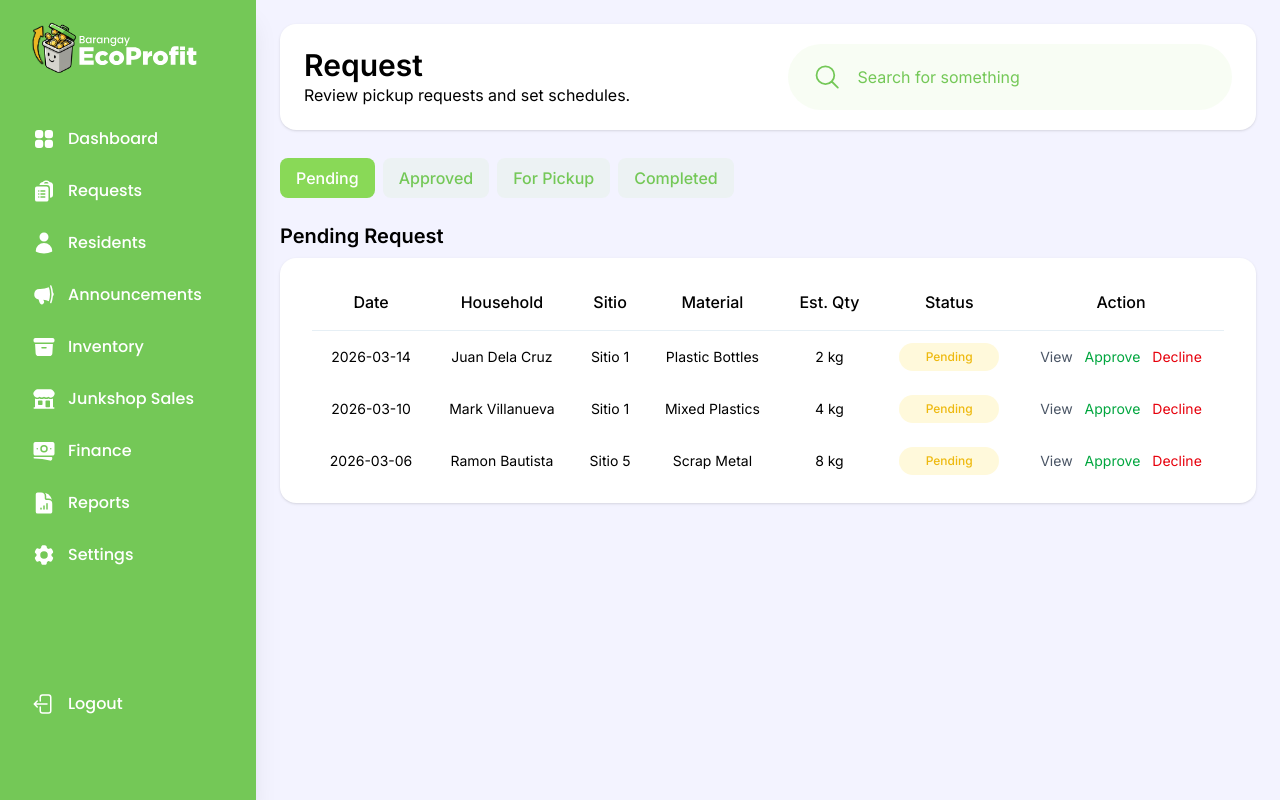
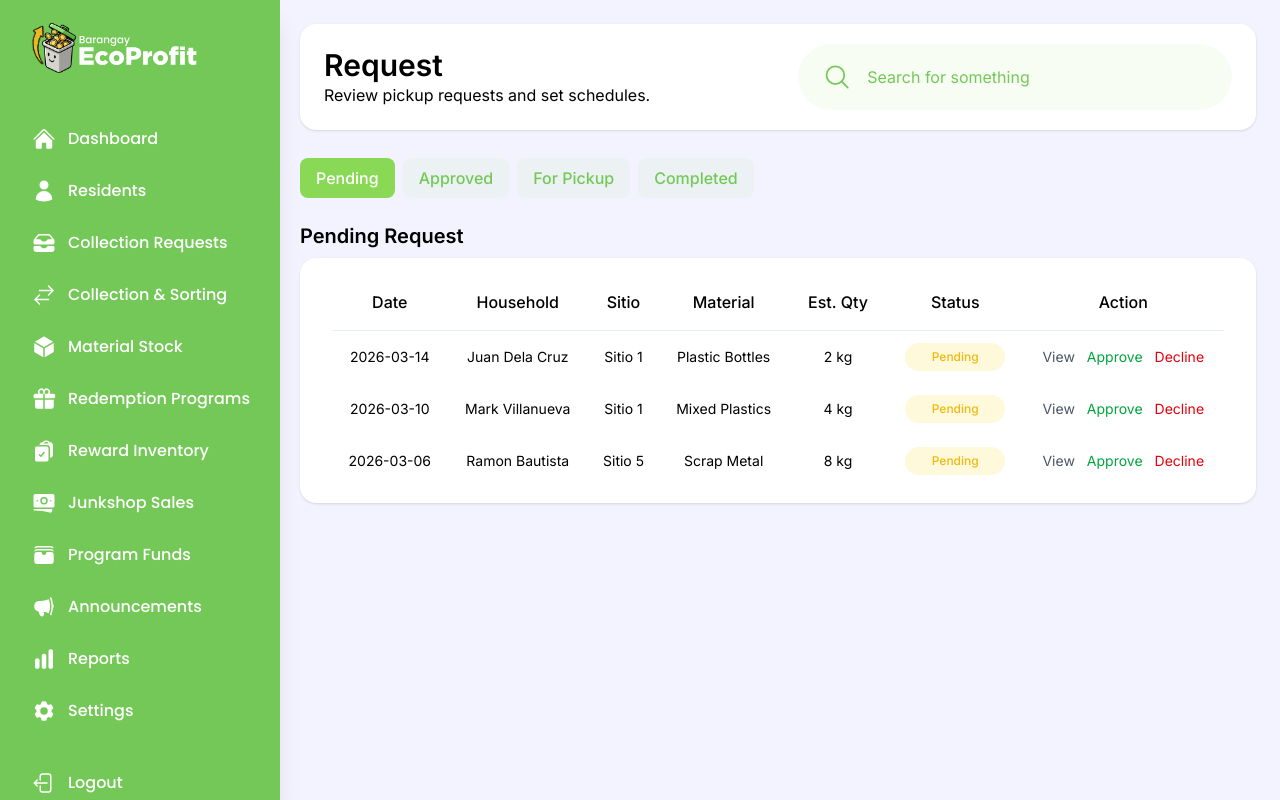
Before and after one commit to kentvillalun/ecoprofit, a Next.js app in the folder frontend/: page /collection-requests in a window 1280 px wide. Built offline with nearby package versions, Linux system fonts and the light colour scheme.

Commit message:
Fix the sidebar

```diff
--- a/frontend/src/app/(barangay)/collection-requests/page.jsx
+++ b/frontend/src/app/(barangay)/collection-requests/page.jsx
@@ -35,7 +35,7 @@ export default function CollectionRequests() {
   return (
     <Page>
       <BarangayTopBar title="Collection Requests" />
-      <PageContent className="bg-[#F3F3FF]! md:pl-70 md:p-6 md:gap-7">
+      <PageContent className="bg-[#F3F3FF]! md:pl-75 md:p-6 md:gap-7">
         <BarangayHeaderCard
           title={"Request"}
           subtitle={"Review pickup requests and set schedules."}
--- a/frontend/src/components/navigation/Sidebar.jsx
+++ b/frontend/src/components/navigation/Sidebar.jsx
@@ -1,15 +1,18 @@
 import { XMarkIcon } from "@heroicons/react/24/outline";
 import {
-  Squares2X2Icon as DashboardIcon,
-  ClipboardDocumentListIcon as RequestIcon,
+  HomeIcon as DashboardIcon,
+  InboxStackIcon as RequestIcon,
   UserIcon as ResidentsIcon,
   MegaphoneIcon as AnnoucementsIcon,
-  ArchiveBoxIcon as InventoryIcon,
-  BuildingStorefrontIcon as JunkshopSalesIcon,
-  BanknotesIcon as FinanceIcon,
-  DocumentChartBarIcon as ReportsIcon,
+  CubeIcon as MaterialStockIcon,
+  BanknotesIcon as JunkshopSalesIcon,
+  ChartBarIcon as ReportsIcon,
   Cog6ToothIcon as SettingsIcon,
   ArrowLeftStartOnRectangleIcon as LogoutIcon,
+  ArrowsRightLeftIcon as CollectionSortingIcon,
+  GiftIcon as RedemptionProgramIcon,
+  ClipboardDocumentCheckIcon as RewardsIcon,
+  WalletIcon as ProgramFundsIcon
 } from "@heroicons/react/24/solid";
 import { useContext } from "react";
 import { DrawerContext } from "@/app/(barangay)/layout.jsx";
@@ -30,23 +33,33 @@ export const Sidebar = () => {
       href: "",
     },
     {
-      icon: RequestIcon,
-      label: "Requests",
-      href: "",
-    },
-    {
       icon: ResidentsIcon,
       label: "Residents",
       href: "",
     },
     {
-      icon: AnnoucementsIcon,
-      label: "Announcements",
+      icon: RequestIcon,
+      label: "Collection Requests",
       href: "",
     },
     {
-      icon: InventoryIcon,
-      label: "Inventory",
+      icon: CollectionSortingIcon,
+      label: "Collection & Sorting",
+      href: "",
+    },
+    {
+      icon: MaterialStockIcon,
+      label: "Material Stock",
+      href: "",
+    },
+    {
+      icon: RedemptionProgramIcon,
+      label: "Redemption Programs",
+      href: "",
+    },
+    {
+      icon: RewardsIcon,
+      label: "Reward Inventory",
       href: "",
     },
     {
@@ -55,8 +68,13 @@ export const Sidebar = () => {
       href: "",
     },
     {
-      icon: FinanceIcon,
-      label: "Finance",
+      icon: ProgramFundsIcon,
+      label: "Program Funds",
+      href: "",
+    },
+    {
+      icon: AnnoucementsIcon,
+      label: "Announcements",
       href: "",
     },
     {
@@ -73,7 +91,7 @@ export const Sidebar = () => {
 
   return (
     <aside
-      className={`w-64 h-screen flex flex-col justify-between bg-[#74C857] fixed top-0 text-white left-0 z-10 md:shadow-xl ${poppins.className} overflow-y-auto sidebar`}
+      className={`w-70 h-screen flex flex-col justify-between bg-[#74C857] fixed top-0 text-white left-0 z-10 md:shadow-xl ${poppins.className} overflow-y-auto sidebar`}
     >
       <div className="p-4 flex flex-col gap-4 lg:gap-9">
         <div className="flex flex-row justify-between items-center">
--- a/frontend/src/components/requests/RequestTable.jsx
+++ b/frontend/src/components/requests/RequestTable.jsx
@@ -42,6 +42,9 @@ export const RequestTable = ({ data, status }) => {
         ),
       },
     ],
+    approved: [
+      {header: <input type="checklist"/>}
+    ]
   };
 
   const columns = tableConfig[status];
```
